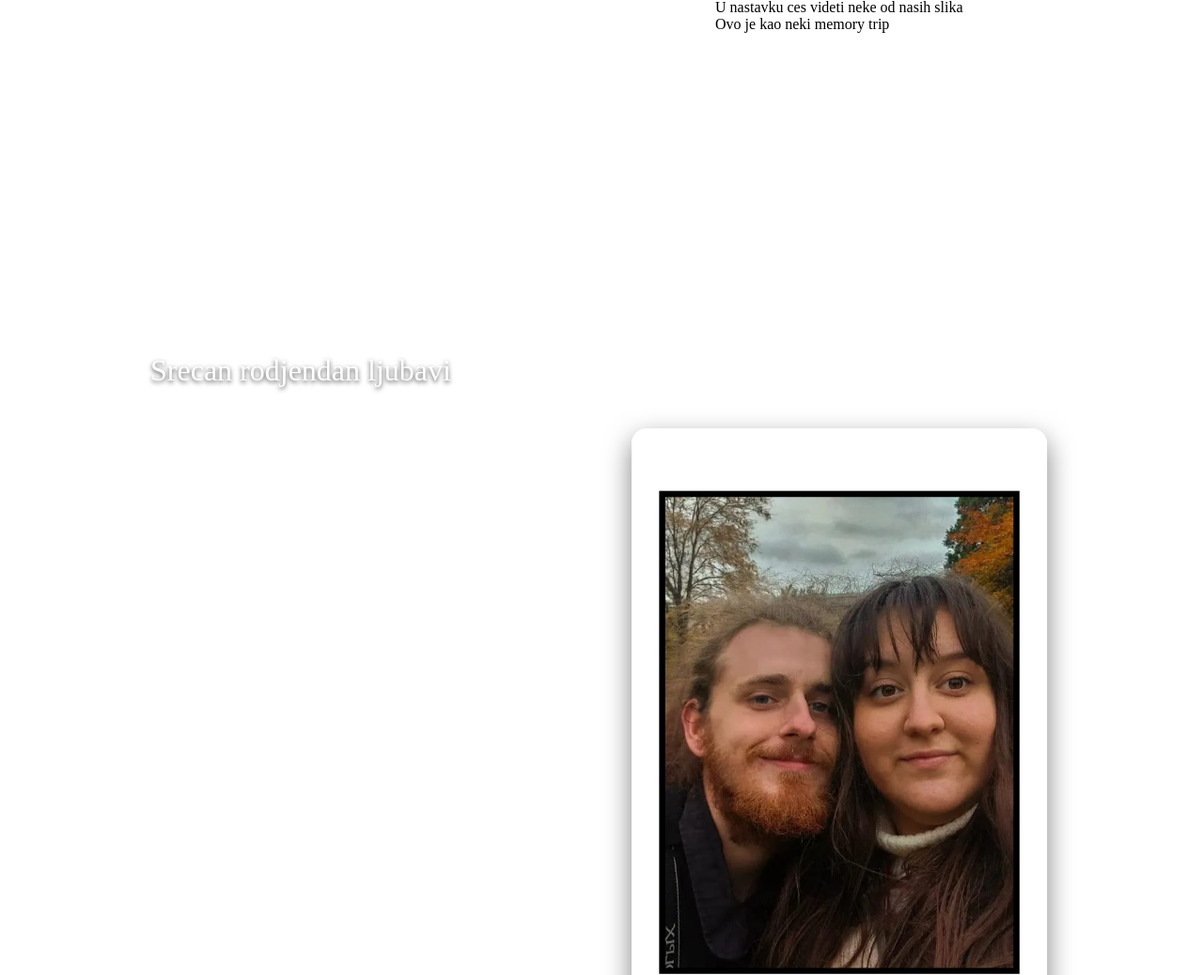
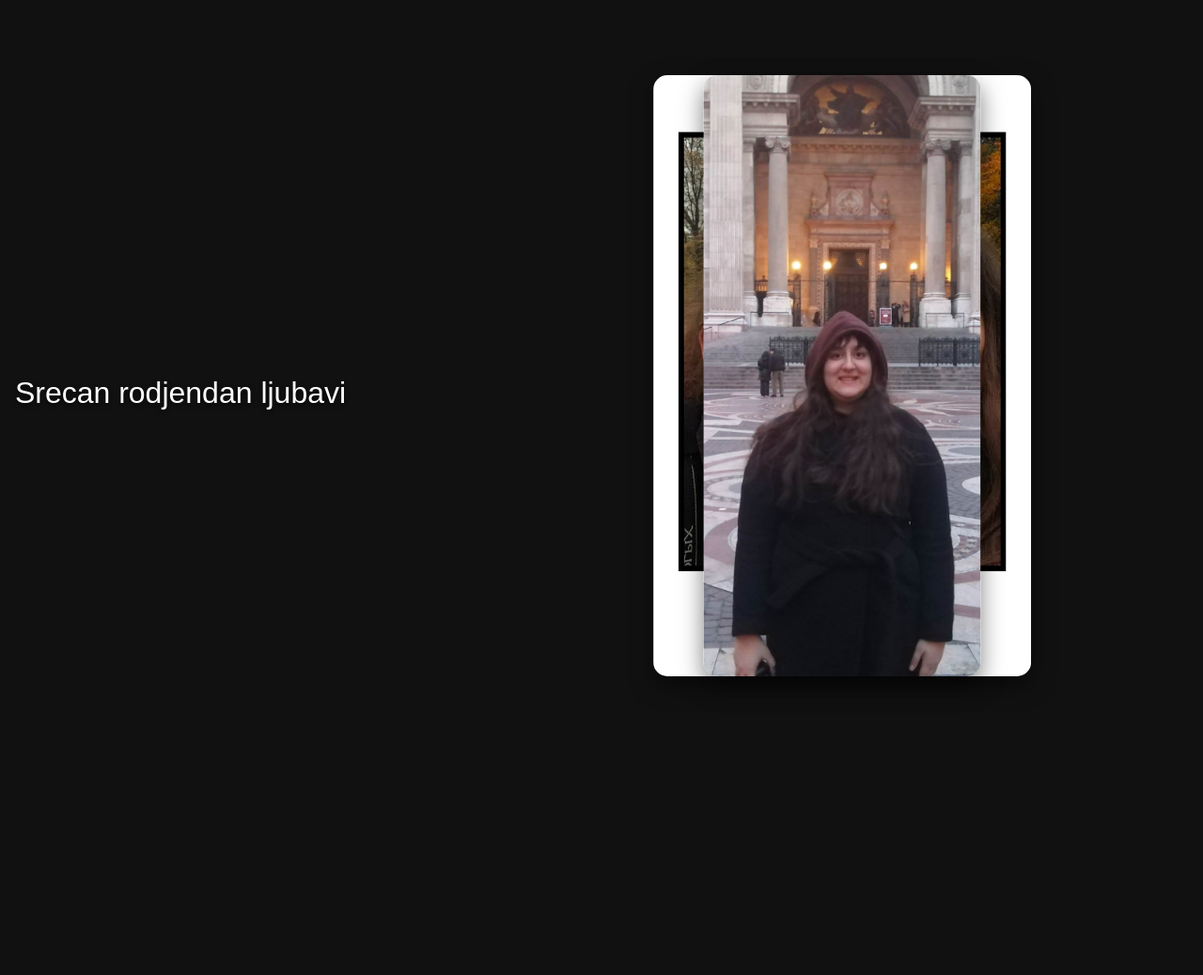
Before and after one commit to DrOrange01/drorange01.github.io, a plain HTML site: page index.html in a window 1280 px wide. Shown: the top 1038 px of the page at 94% size. Drawn offline with nearby package versions, Linux system fonts and the light colour scheme.

Commit message:
popravka cssa

```diff
--- a/style.css
+++ b/style.css
@@ -1,4 +1,3 @@
-<<<<<<< HEAD
 body {
     margin: 0;
     font-family: sans-serif;
@@ -91,66 +90,3 @@ body {
         text-align: center;
     }
 }
-=======
-body {
-    margin: 0;
-    font-family: sans-serif;
-    background-color: #111;
-    color: white;
-    overflow-x: hidden;
-}
-
-.outer {
-    position: relative;
-}
-
-.group {
-    position: relative;
-	left: 70%;
-}
-
-.container {
-    position: sticky;
-    top: 0;
-    height: 100vh;
-    width: 100%;
-}
-
-.panel {
-    position: absolute;
-    top: 0; left: 0;
-    width: 100%;
-    height: 100%;
-    display: flex;
-    justify-content: center;
-    align-items: center;
-    opacity: 0;
-}
-
-.panel img {
-    max-width: 80vw;
-    max-height: 80vh;
-    object-fit: contain;
-    border-radius: 15px;
-    box-shadow: 0 10px 25px rgba(0,0,0,0.5);
-    transform: scale(1.1);
-}
-
-.group-title {
-    position: fixed;
-    top: 47%;
-    left: 25%;
-    transform: translateX(-50%);
-    font-size: 2rem;
-    text-align: center;
-    text-shadow: 0 2px 5px rgba(0,0,0,0.7);
-    z-index: 10;
-    pointer-events: none;
-}
-
-#tekst p {
-	border: 2px solid white;
-	border-radius: 5px;
-	padding: 10px;
-}
->>>>>>> dd9c56c4364cc961f737edfb6bdc6bedf65a859e
```
